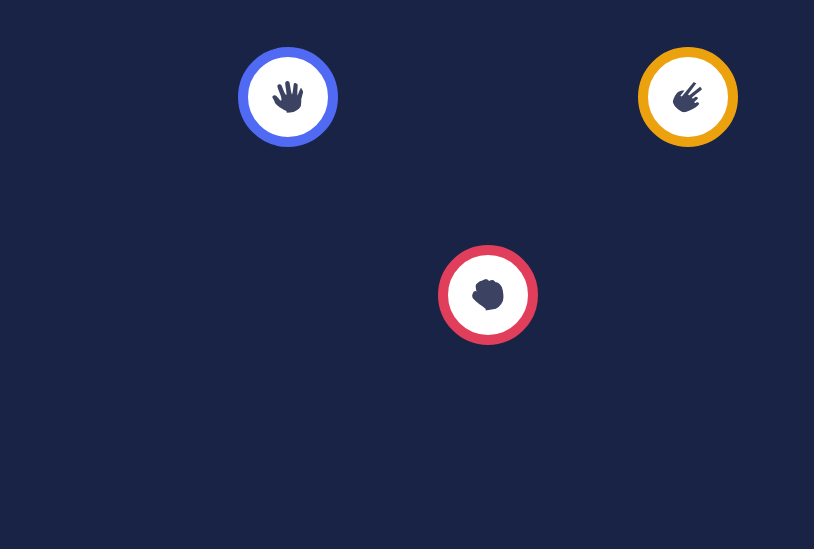
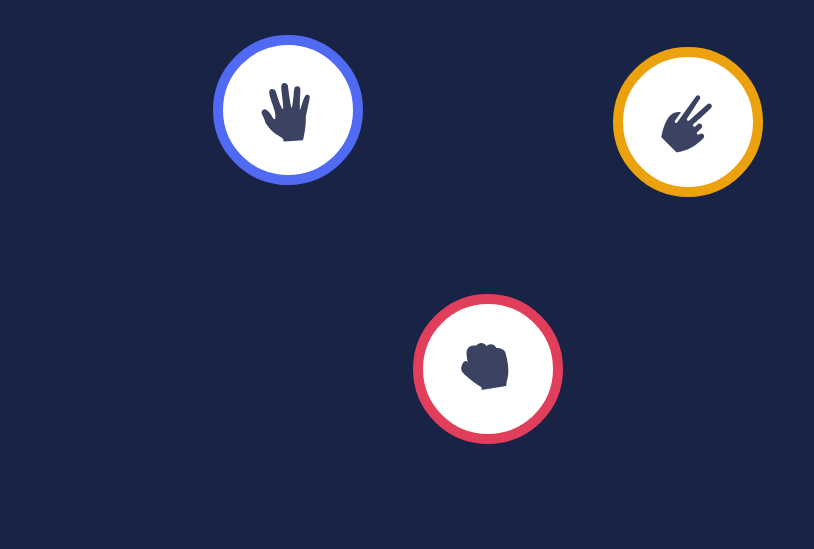
Before and after one commit to vale-c/rock-paper-scissors, a website: page index.html in a window 1280 px wide. Shown: the part 270-819 px from the top of the page, without its empty margins (232-1046 px from the left). Drawn offline with Linux system fonts and the light colour scheme.

Commit message:
fixed image size and positioning

```diff
--- a/scss/styles.scss
+++ b/scss/styles.scss
@@ -72,55 +72,54 @@ body {
   margin: 0 25%;
 
   .paper-btn {
-
-    .icon-paper {
     background-color: $white;
     border: 10px solid $blue;
-      margin: 0.5rem;
-      padding: 1rem;
+    padding: 1.6rem;
 
-      height: 100px;
-      width: 100px;
+    height: 150px;
+    width: 150px;
 
     background-size: cover;
     background-position: center;
     display: block;
-      border-radius: 100px;
+    border-radius: 150px;
+    .icon-paper {
+
     }
   }
   .rock-btn {
     margin-left: 100%;
-
-    .icon-rock {
     background-color: $white;
     border: 10px solid $red;
-      margin: 0.5rem;
-      padding: 1rem;
+    padding: 1.6rem;
 
-      height: 100px;
-      width: 100px;
+    height: 150px;
+    width: 150px;
 
     background-size: cover;
     background-position: center;
     display: block;
-      border-radius: 100px;
+    border-radius: 150px;
+
+    .icon-rock {
+
     }
   }
   .scissors-btn {
-
-    .icon-scissors {
     background-color: $white;
     border: 10px solid $yellow;
     margin: 0.5rem;
-      padding: 1rem;
+    padding: 1.6rem;
 
-      height: 100px;
-      width: 100px;
+    height: 150px;
+    width: 150px;
 
     background-size: cover;
     background-position: center;
     display: block;
-      border-radius: 100px;
+    border-radius: 150px;
+    .icon-scissors {
+
     }
   }
 }
```
Also changed, not shown: css/modal.css, css/styles.css. Lines whose indentation alone changed are shown as unchanged.
